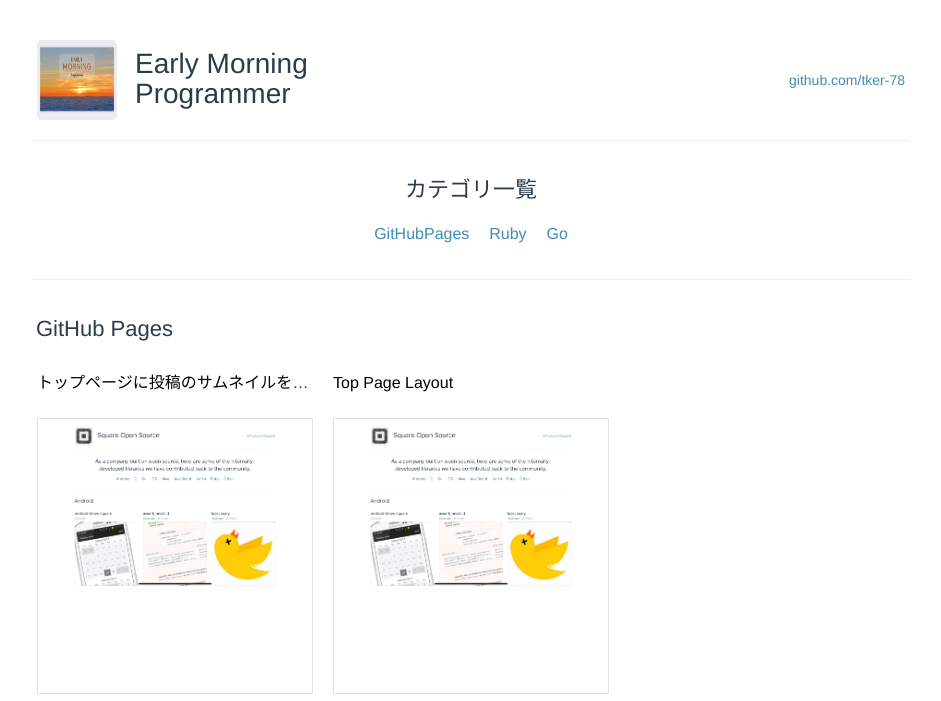
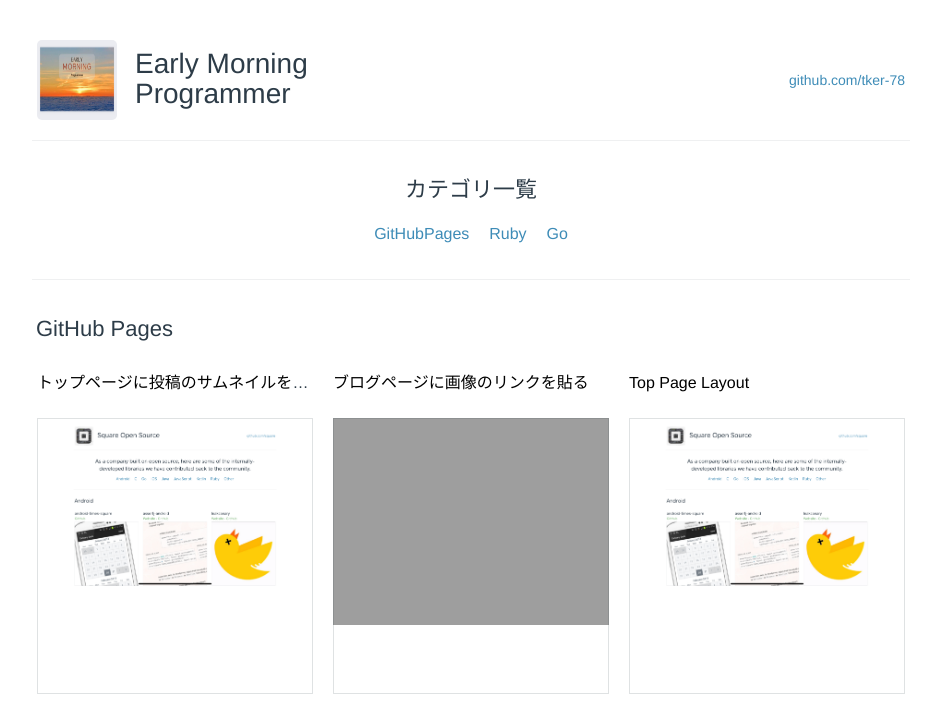
Before and after one commit to tker-78/early-morn-prog, a Jekyll site: the page built from index.md, in a window 1280 px wide. Shown: the top 701 px of the page, without its empty margins (169-1110 px from the left). Built offline with Jekyll 4.4.1, drawn with Linux system fonts in a browser that asks for light colours; some web fonts are replaced; our own code applies the rules of GitHub Pages for plain Markdown files; comment, search, counter and statistics services are not loaded; grey boxes are pictures that could not be loaded.

Commit message:
add blog

````diff
--- /dev/null
+++ b/_posts/githubpages/2022-07-27-imagelink.md
@@ -0,0 +1,25 @@
+---
+title: "ブログページに画像のリンクを貼る"
+description: "ブログのポストにはMarkdown形式を使用しているが、Markdownの画像リンクの貼り方ではまったので、記録しておく. "
+category: githubpages
+---
+
+
+
+# ブログページに画像のリンクを貼る
+ブログのポストにはMarkdown形式を使用しているが、Markdownの画像リンクの貼り方ではまったので、記録しておく.
+
+通常、画像のリンクは、`![](相対パス)`で記述するが、Jekyllの場合は`![](絶対パス)`となる.
+
+しかし、いちいち`![](http://tker-78.github.io/early-morn-prog/images/…)`と記述していたら手間がかかってしょうがないので、
+```markdown
+![]({{site.url}}/{{site.baseurl}}/imageパス)
+```
+
+の記述に簡略化する.
+
+_config.ymlにパスの記述は必要
+```yaml
+url: https://tker-78.github.io
+baseurl: /early-morn-prog
+```
````
Also changed, not shown: _posts/githubpages/2022-07-26-toppagelayout.md (+1 -1 lines), 3 other files.
